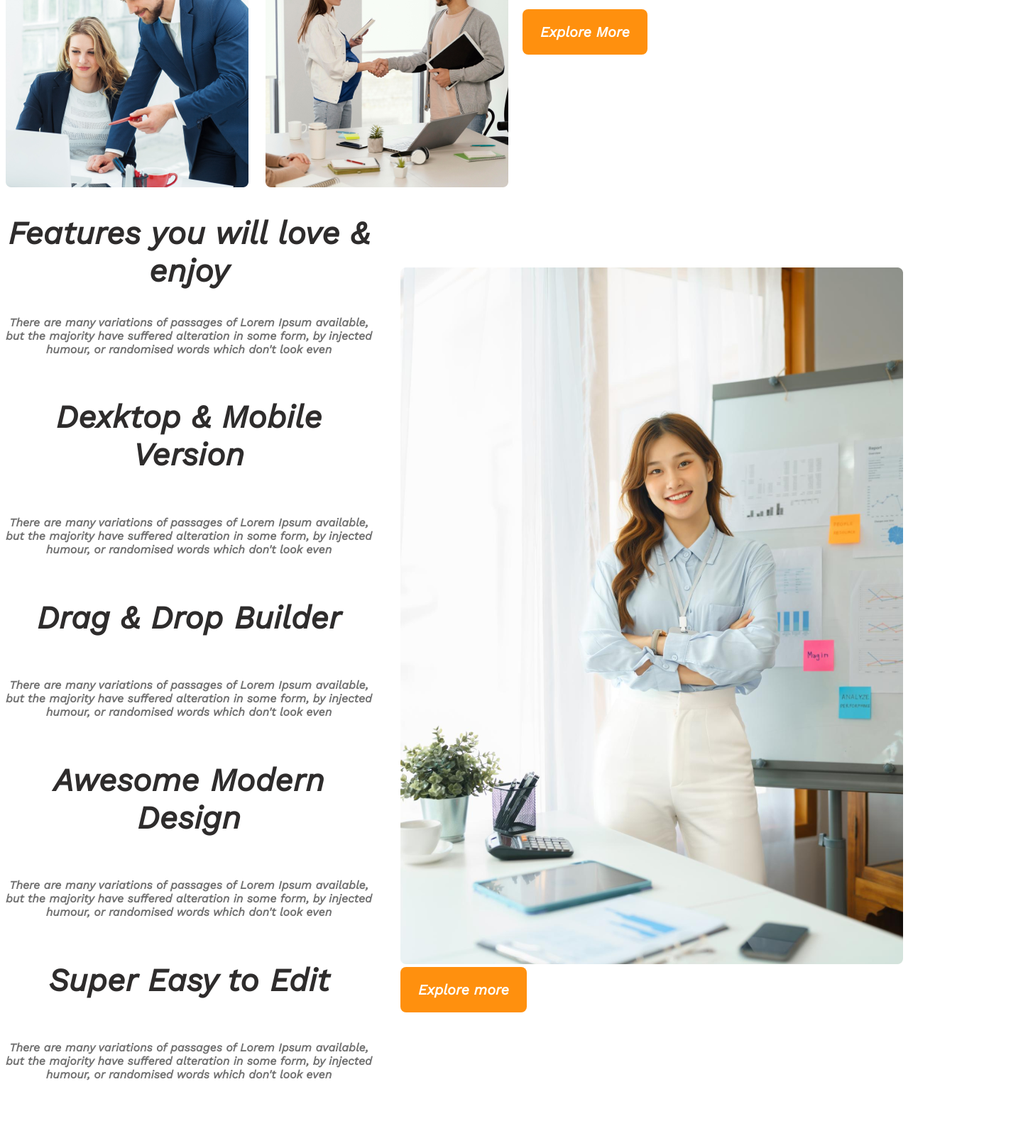
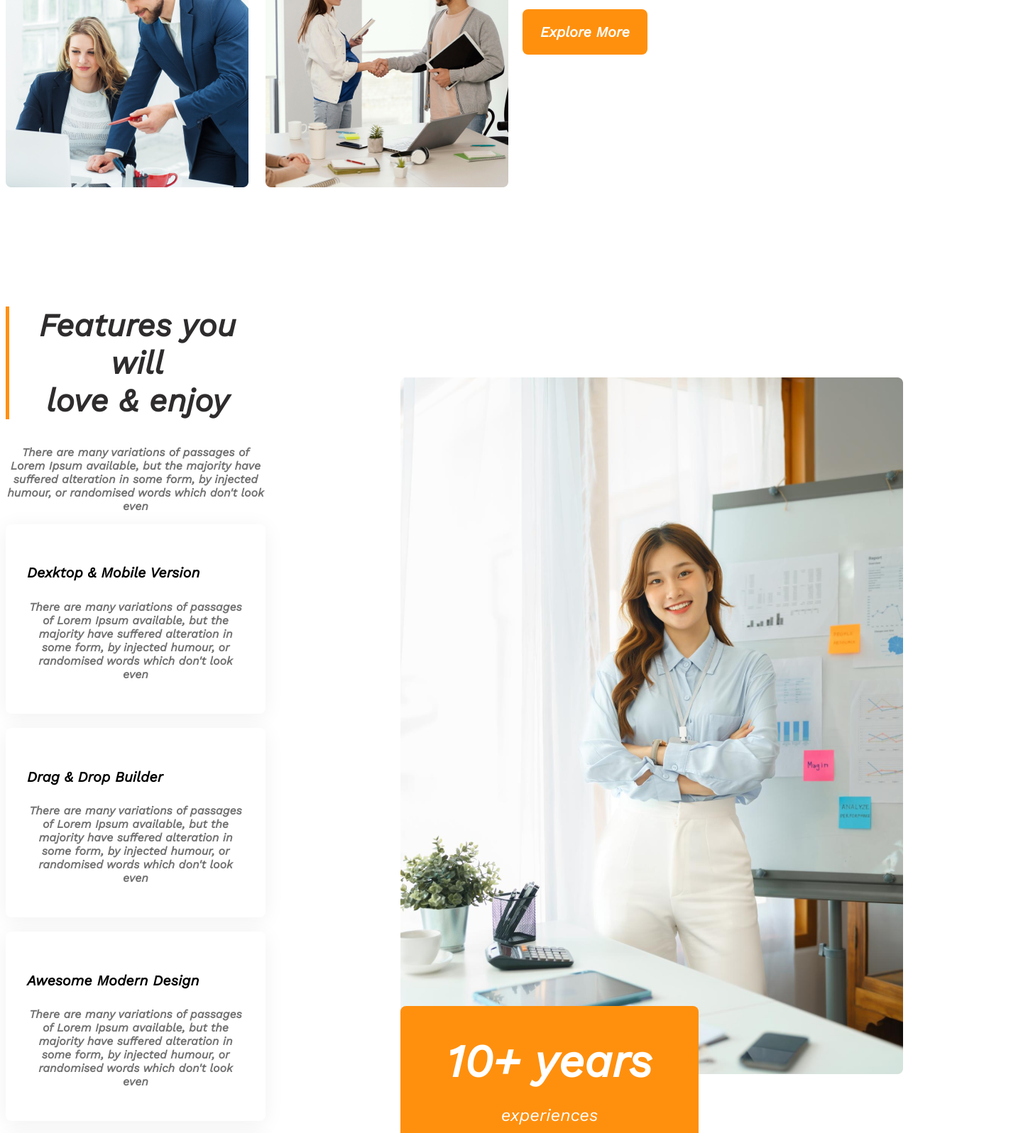
Before and after one commit to huzza902/g3-archs, a plain HTML site: page index.html in a window 1280 px wide. Shown: the part 1365-2962 px from the top of the page at 71% size, 1448 px wide, since content can reach past the window. Drawn offline with nearby package versions, Linux system fonts and the light colour scheme.

Commit message:
added feature badge and footer

```diff
--- a/index.html
+++ b/index.html
@@ -65,35 +65,37 @@
         </section>
         <section class="feature-container">
             <div class="feature-content">
-                <h2 class="section-title">Features you will
+                <h2 class="section-title">Features you will<br>
                     love & enjoy
                 </h2>
                 <p class="text-color">There are many variations of passages of Lorem Ipsum available, but the
                     majority have suffered alteration in some form, by injected humour, or
                     randomised words which don't look even
                 </p>
-                <div class="description-container">
-                    <h4 class="section-title">Dexktop & Mobile Version</h4>
+                <div class="c1">
+                    <div class="card"><h4 class="card-title">Dexktop & Mobile Version</h4>
+                        <p class="text-color">There are many variations of passages of Lorem Ipsum available, but the
+                            majority have suffered alteration in some form, by injected humour, or
+                            randomised words which don't look even</p></div>
+                    <div class="card"><h4 class="card-title">Drag & Drop Builder</h4>
+                        <p class="text-color">There are many variations of passages of Lorem Ipsum available, but the
+                            majority have suffered alteration in some form, by injected humour, or
+                            randomised words which don't look even</p></div>
+                  <div class="card">  <h4 class="card-title">Awesome Modern Design</h4>
                     <p class="text-color">There are many variations of passages of Lorem Ipsum available, but the
                         majority have suffered alteration in some form, by injected humour, or
-                        randomised words which don't look even</p>
-                    <h4 class="section-title">Drag & Drop Builder</h4>
+                        randomised words which don't look even</p></div>
+                   <div class="card"> <h4 class="card-title">Super Easy to Edit</h4>
                     <p class="text-color">There are many variations of passages of Lorem Ipsum available, but the
                         majority have suffered alteration in some form, by injected humour, or
-                        randomised words which don't look even</p>
-                    <h4 class="section-title">Awesome Modern Design</h4>
-                    <p class="text-color">There are many variations of passages of Lorem Ipsum available, but the
-                        majority have suffered alteration in some form, by injected humour, or
-                        randomised words which don't look even</p>
-                    <h4 class="section-title">Super Easy to Edit</h4>
-                    <p class="text-color">There are many variations of passages of Lorem Ipsum available, but the
-                        majority have suffered alteration in some form, by injected humour, or
-                        randomised words which don't look even</p>
+                        randomised words which don't look even</p></div>
                 </div>
+
             </div>
             <div class="
             feature-photo"><img src="../g3-archs/images/architect.png" alt="">
-                <button class="btn-primary">Explore more</button>
+                <div class="badge"><h2>10+ years</h2>
+                <p>experiences</p></div>
             </div>
         </section>
     </main>
@@ -143,7 +145,10 @@
             <img src="./images/sponsors/telerama.png" alt="">
         </div>
     </section>
-    <footer> </footer>
+    <footer>
+        <p class="foot"> All rights reserved copyright@2023 startup landing page design
+         &copy;</p>
+    </footer>
 
 </body>
 
--- a/styles/style.css
+++ b/styles/style.css
@@ -12,7 +12,7 @@
 
 .text-color {
     color: rgb(114, 114, 114);
-   text-align: center;
+    text-align: center;
 
 
 }
@@ -108,9 +108,53 @@ nav li a {
 /* feature styles */
 .feature-container {
     display: flex;
+    margin-top: 130px;
     align-items: center;
 
-    gap: 40px;
+    gap: 100px;
+}
+
+
+.feature-content .section-title {
+    border-left: 5px solid #ff900e;
+}
+
+.feature-content .card {
+    border-radius: 8px;
+    gap: 20px;
+    box-shadow: 0px 4px 30px 0px rgba(0, 0, 0, 0.06);
+    background: rgb(255, 255, 255);
+    padding: 30px;
+    margin-bottom: 20px;
+}
+
+.badge {
+    border-radius: 8px;
+    color: white;
+    background: rgb(255, 144, 14);
+    width: 340px;
+    padding: 40px;
+    text-align: center;
+    position: relative;
+    bottom: 100px;
+}
+
+.feature-photo {
+    height: 90%;
+    margin-left: 90px;
+
+}
+
+.badge h2 {
+    font-weight: 700;
+    font-size: 4rem;
+    margin: 0;
+}
+
+.badge p {
+    font-weight: 500;
+    font-size: 1.5rem;
+
 }
 
 /* main styles */
@@ -156,6 +200,22 @@ main {
     width: 165px;
 
 }
+.foot{
+    color: rgb(66, 66, 66);
+
+font-size: 1.25rem;
+font-weight: 400;
+line-height: 23px;
+letter-spacing: 0%;
+text-align: center;
+padding-bottom: 40px;
+border-radius: 8px;
+width: 1440px;
+height: 100px;
+
+
+background: rgb(255, 244, 231);
+}
 
 /* responsive styles */
 @media screen and (max-width:576px) {
@@ -164,14 +224,26 @@ main {
     .facts-card-container {
         padding: 20px;
     }
+    .badge{
+        position: static;
+        max-width: 300px;
+    }
 
     nav,
     .team-container,
+    .feature-container,
     .facts-card-container,
     .sponsor-image-container {
         flex-direction: column;
 
     }
+
+    .feature-photo {
+        width: 100%;
+        margin-left: 0;
+    }
+
+
 
     .sponsor-image-container {
         /* width: 165px; */
@@ -193,6 +265,7 @@ main {
 
     nav,
     .team-container,
+    .feature-container,
     .facts-card-container {
         flex-direction: column;
     }
```
